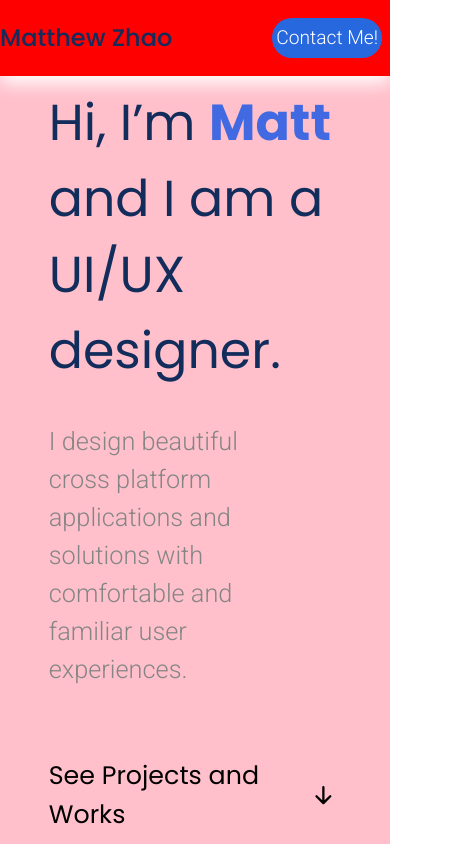
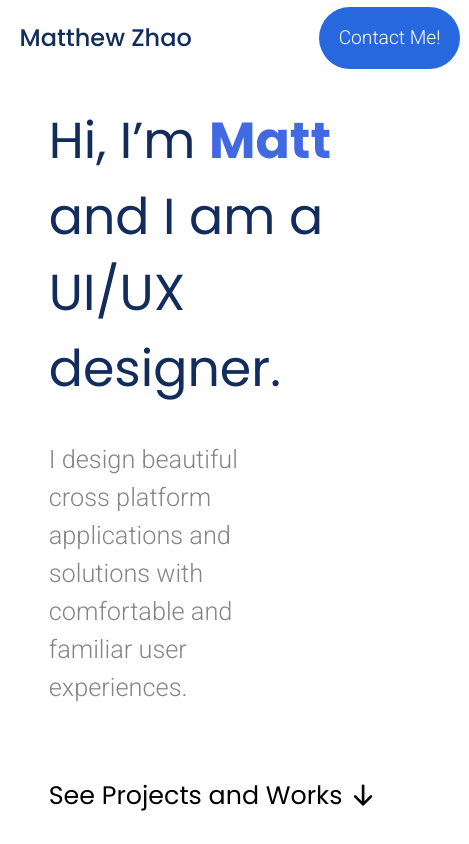
Before and after one commit to ItsMe-Matt/portfolio, a Next.js app: page / in a window 390 px wide. Shown: the top 844 px of the page, 469 px wide, since content can reach past the window. Built offline with nearby package versions, Linux system fonts and the light colour scheme.

Commit message:
mobile testing 3

```diff
--- a/comps/HeadNav/index.js
+++ b/comps/HeadNav/index.js
@@ -48,9 +48,7 @@ const HBar = styled.div`
     background-color: #ffffff;
     box-shadow: 0 1vh 2vh #fff;
 
-    @media (max-width: 768px) {
-        background-color: blue;
-      }
+
 `
 
 const Container = styled.div`
@@ -61,8 +59,8 @@ const Container = styled.div`
     width: 75vw;
 
     @media (max-width: 768px) {
-        width: 100vw;
-        background-color: red;
+        width: 100%;
+
       }
 `
 
@@ -78,6 +76,9 @@ const HTxt = styled.p`
     &:hover {
         color: royalblue;
     }
+    @media (max-width: 768px) {
+        margin-left: 5vw;
+      }
 
 `
 const HP = styled.p`
@@ -165,4 +166,7 @@ const ConBtn = styled.div`
         color: #fff;
         font-size: 1.25em
     }
+    @media (max-width: 768px) {
+        padding: 5vw 5vw;
+      }
 `
--- a/pages/index.js
+++ b/pages/index.js
@@ -138,8 +138,12 @@ export default function Home() {
 
 
 const Container = styled.div`
-width: 100vw;
-background-color: pink;
+width: 100%;
+
+@media (max-width: 768px) {
+  width: 120%;
+}
+
 `
 const Hero = styled.div`
   height: 91vh;
```
